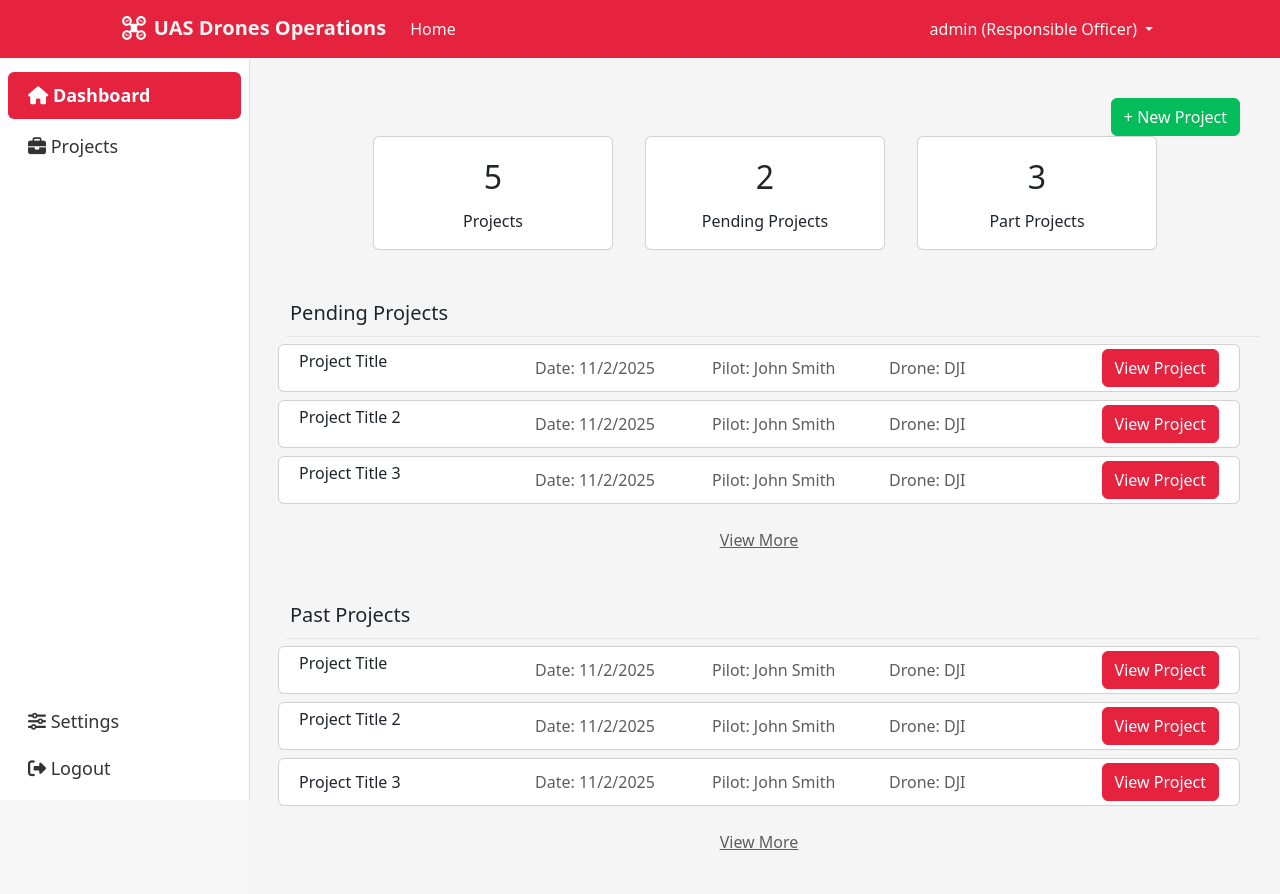
After one commit to NikitaEdin/SOC09109-2025-TR2-Group-Project, a Flask app: page /dashboard in a window 1280 px wide. The commit adds this page. Run offline with Flask 3, Linux system fonts and the light colour scheme; a user stored in the database is signed in.

Commit message:
Add basic dashboard
Added a dashboard page with routes logic, and an individual project page example (frontend).

```diff
--- a/app/__init__.py
+++ b/app/__init__.py
@@ -22,8 +22,8 @@ bcrypt = Bcrypt(app)
 
 # Login Manager
 login_manager = LoginManager(app)
-# login_manager.login_view = 'login'
-# login_manager.login_message_category = 'info'
+login_manager.login_view = 'login'
+login_manager.login_message_category = 'info'
 
 
 # Import routes
@@ -31,3 +31,4 @@ from app import routes
 from app import routes_auth
 from app import routes_wizard
 from app import routes_forms
+from app import routes_dashboard
--- a/app/static/main.css
+++ b/app/static/main.css
@@ -5,13 +5,18 @@
 
     --accent-colour: #E5233F;
     --accent-hover-colour: #F03B55;
-    --accent-press-colour: #C71E36 ;
+    --accent-press-colour: #C71E36;
+
+    --text-secondary-colour:rgb(93, 93, 93);
 
     --text-light-colour: #f4f4f4;
     --text-dark-colour: #121212;
 
     --success-colour: #03BD5B;
+    --success-colour-hover: #14d26d;
+    --success-colour-press: #07a651;
     --danger-colour: #dc3545;
+
 }
 
 
@@ -33,6 +38,26 @@
 
 .btn-primary:visited {
     background-color:  var(--accent-press-colour);
+}
+
+/* ///////////////////// Success Buttons ///////////////////// */
+.btn-success {
+    background-color: var(--success-colour) !important;
+    border-color: var(--success-colour) !important;
+}
+
+.btn-success:hover {
+    background-color: var(--success-colour-hover) !important;
+    border-color: var(--success-colour-hover) !important;
+}
+
+.btn-success:active {
+    background-color: var(--success-colour-press) !important;
+    border-color: var(--success-colour-press) !important;
+}
+
+.btn-success:visited {
+    background-color:  var(--success-colour-press);
 }
 
 
--- a/app/templates/base.html
+++ b/app/templates/base.html
@@ -35,15 +35,19 @@
     {% endblock %}
 
 
-    <!-- Content -->
-    <div class="mt-3 container">
+    <!-- Check if 'use_container' is passed as False -->
+    <div class="{% if use_container != False %}mt-3 container{% endif %}">
         {% block content %}{% endblock %}
     </div>
 
+
    <!-- Footer -->
+    {% if footer != False %}
    {% block footer %}
        {% include 'footer.html' %}
    {% endblock %}
+
+   {% endif %}
 
 
 
--- /dev/null
+++ b/app/templates/dashboard/dashboard.html
@@ -0,0 +1,250 @@
+<!-- Dashboard: home/root page of the dashboard, the first page the user see after logging-in -->
+
+{% extends "/dashboard/dashboard_base.html" %}
+
+{% block main_content %}
+  <div class="home-container">
+
+    <!-- New Project -->
+    <div class="d-flex justify-content-end">
+      <a href="#" class="btn btn-success">+ New Project</a>
+    </div>
+
+    <!-- Upper cards -->
+    <div class="row d-flex justify-content-center">
+
+
+      <!-- Project Card -->
+      <div class="card mx-3" style="width: 15rem;">
+        <div class="card-body">
+          <p class="fs-2 card-title text-center">5</p>
+          <p class="card-text text-center">Projects</p>
+        </div>
+      </div>
+
+      <!-- Project Card -->
+      <div class="card mx-3" style="width: 15rem;">
+        <div class="card-body">
+          <p class="fs-2 card-title text-center">2</p>
+          <p class="card-text text-center">Pending Projects</p>
+        </div>
+      </div>
+
+      <!-- Project Card -->
+      <div class="card mx-3" style="width: 15rem;">
+        <div class="card-body">
+          <p class="fs-2 card-title text-center">3</p>
+          <p class="card-text text-center">Part Projects</p>
+        </div>
+      </div>
+    </div>
+
+    <!-- Pending Projects -->
+    <div class="row mt-5">
+      <p class="fs-5" >Pending Projects</p>
+      <div class="divider"></div>
+
+      <div class="list-group">
+        <!-- Item 1 -->
+        <div class="card mb-2">
+          <div class="row mx-2 my-1">
+            <!-- Title -->
+            <div class="col-3">
+              <p class="mb-0">Project Title</p>
+            </div>
+            <!-- Date -->
+            <div class="col align-content-center">
+              <p class="mb-0" style="color: var(--text-secondary-colour);">Date: 11/2/2025</p>
+            </div>
+            <!-- Pilot -->
+            <div class="col align-content-center">
+              <p class="mb-0" style="color: var(--text-secondary-colour);">Pilot: John Smith</p>
+            </div>
+            <!-- Drone -->
+            <div class="col align-content-center">
+              <p class="mb-0" style="color: var(--text-secondary-colour);">Drone: DJI</p>
+            </div>
+            <!-- View Project -->
+            <div class="col d-flex justify-content-end">
+              <a href="{{url_for('project')}}" class="btn btn-primary">View Project</a>
+            </div>
+          </div>
+        </div>
+
+
+        <!-- Item 2 -->
+        <div class="card mb-2">
+          <div class="row mx-2 my-1">
+            <!-- Title -->
+            <div class="col-3">
+              <p class="mb-0">Project Title 2</p>
+            </div>
+            <!-- Date -->
+            <div class="col align-content-center">
+              <p class="mb-0" style="color: var(--text-secondary-colour);">Date: 11/2/2025</p>
+            </div>
+            <!-- Pilot -->
+            <div class="col align-content-center">
+              <p class="mb-0" style="color: var(--text-secondary-colour);">Pilot: John Smith</p>
+            </div>
+            <!-- Drone -->
+            <div class="col align-content-center">
+              <p class="mb-0" style="color: var(--text-secondary-colour);">Drone: DJI</p>
+            </div>
+            <!-- View Project -->
+            <div class="col d-flex justify-content-end">
+              <button class="btn btn-primary">View Project</button>
+            </div>
+          </div>
+        </div>
+
+
+
+        <!-- Item 3 -->
+        <div class="card mb-2">
+          <div class="row mx-2 my-1">
+            <!-- Title -->
+            <div class="col-3">
+              <p class="mb-0">Project Title 3</p>
+            </div>
+            <!-- Date -->
+            <div class="col align-content-center">
+              <p class="mb-0" style="color: var(--text-secondary-colour);">Date: 11/2/2025</p>
+            </div>
+            <!-- Pilot -->
+            <div class="col align-content-center">
+              <p class="mb-0" style="color: var(--text-secondary-colour);">Pilot: John Smith</p>
+            </div>
+            <!-- Drone -->
+            <div class="col align-content-center">
+              <p class="mb-0" style="color: var(--text-secondary-colour);">Drone: DJI</p>
+            </div>
+            <!-- View Project -->
+            <div class="col d-flex justify-content-end">
+              <button class="btn btn-primary">View Project</button>
+            </div>
+          </div>
+        </div>
+
+        <!-- View More - Pending Projects -->
+        <div class="text-center mt-3">
+          <a href="#" style="color: var(--text-secondary-colour);">View More</a>
+        </div>
+      </div>
+
+
+
+    </div>
+
+    <!-- Past Projects -->
+    <div class="row mt-5">
+      <p class="fs-5" >Past Projects</p>
+      <div class="divider"></div>
+
+      <div class="list-group">
+        <!-- Item 1 -->
+        <div class="card mb-2">
+          <div class="row mx-2 my-1">
+            <!-- Title -->
+            <div class="col-3">
+              <p class="mb-0">Project Title</p>
+            </div>
+            <!-- Date -->
+            <div class="col align-content-center">
+              <p class="mb-0" style="color: var(--text-secondary-colour);">Date: 11/2/2025</p>
+            </div>
+            <!-- Pilot -->
+            <div class="col align-content-center">
+              <p class="mb-0" style="color: var(--text-secondary-colour);">Pilot: John Smith</p>
+            </div>
+            <!-- Drone -->
+            <div class="col align-content-center">
+              <p class="mb-0" style="color: var(--text-secondary-colour);">Drone: DJI</p>
+            </div>
+            <!-- View Project -->
+            <div class="col d-flex justify-content-end">
+              <button class="btn btn-primary">View Project</button>
+            </div>
+          </div>
+        </div>
+
+
+        <!-- Item 2 -->
+        <div class="card mb-2">
+          <div class="row mx-2 my-1">
+            <!-- Title -->
+            <div class="col-3">
+              <p class="mb-0">Project Title 2</p>
+            </div>
+            <!-- Date -->
+            <div class="col align-content-center">
+              <p class="mb-0" style="color: var(--text-secondary-colour);">Date: 11/2/2025</p>
+            </div>
+            <!-- Pilot -->
+            <div class="col align-content-center">
+              <p class="mb-0" style="color: var(--text-secondary-colour);">Pilot: John Smith</p>
+            </div>
+            <!-- Drone -->
+            <div class="col align-content-center">
+              <p class="mb-0" style="color: var(--text-secondary-colour);">Drone: DJI</p>
+            </div>
+            <!-- View Project -->
+            <div class="col d-flex justify-content-end">
+              <button class="btn btn-primary">View Project</button>
+            </div>
+          </div>
+        </div>
+
+
+
+        <!-- Item 3 -->
+        <div class="card mb-2">
+          <div class="row mx-2 my-1 align-items-center">
+            <!-- Title -->
+            <div class="col-3">
+              <p class="mb-0">Project Title 3</p>
+            </div>
+            <!-- Date -->
+            <div class="col align-content-center">
+              <p class="mb-0" style="color: var(--text-secondary-colour);">Date: 11/2/2025</p>
+            </div>
+            <!-- Pilot -->
+            <div class="col align-content-center">
+              <p class="mb-0" style="color: var(--text-secondary-colour);">Pilot: John Smith</p>
+            </div>
+            <!-- Drone -->
+            <div class="col align-content-center">
+              <p class="mb-0" style="color: var(--text-secondary-colour);">Drone: DJI</p>
+            </div>
+            <!-- View Project -->
+            <div class="col d-flex justify-content-end">
+              <button class="btn btn-primary">View Project</button>
+            </div>
+          </div>
+        </div>
+
+        <!-- View More - Pending Projects -->
+        <div class="text-center mt-3">
+          <a href="#" style="color: var(--text-secondary-colour);">View More</a>
+        </div>
+      </div>
+
+
+
+    </div>
+
+
+  </div>
+
+  <style>
+    .home-container {
+      padding: 20px;
+    }
+
+    .divider {
+      border-top: 1px solid rgb(228, 228, 228);
+      margin-left: 0.5rem;
+      margin-top: -0.5rem;
+    }
+  </style>
+{% endblock %}
--- /dev/null
+++ b/app/templates/dashboard/dashboard_base.html
@@ -0,0 +1,164 @@
+<!-- This is the base html used for all dashboard pages -->
+<!-- It comes with collapsable sidebar -->
+
+{% extends "base.html" %}
+
+
+{% block content %}
+<!-- Sidebar -->
+<div class="sidebar" style="margin-top: 59.5px; height: calc(100vh - 59.5px);">
+  <!-- Top Section -->
+  <div class="top-section mt-2 mx-2">
+    <a href="{{ url_for('dashboard') }}" class="btn my-1 {% if title == 'dashboard' %}active{% endif %}">
+      <i class="fas fa-home"></i> Dashboard
+    </a>
+
+    <a href="{{ url_for('projects') }}" class="btn my-1 {% if title == 'projects' %}active{% endif %}">
+      <i class="fas fa-briefcase"></i> Projects
+    </a>
+
+  </div>
+
+
+  <!-- Bottom Section -->
+  <div class="bottom-section mx-2 mb-2">
+    <button class="btn">
+      <i class="fas fa-sliders-h"></i> Settings
+    </button>
+    <a href="{{url_for('logout')}}" class="btn">
+      <i class="fas fa-sign-out-alt"></i> Logout
+    </a>
+  </div>
+</div>
+
+<!-- Hamburger Menu (visible on mobile screens) -->
+<button class="sidebar-collapse btn" id="sidebar-toggle">&#9776;</button>
+
+<!-- MAIN CONTENT -->
+<div class="main_content">
+  {% block main_content %}{% endblock %}
+</div>
+
+<style>
+  /* General Styles for the Dashboard Layout */
+  .main_content {
+    margin-left: 250px;
+    /* Make space for the sidebar on larger screens */
+    width: calc(100% - 250px);
+    /* Adjust width to account for the sidebar */
+    transition: margin-left 0.3s ease;
+    padding: 20px;
+    background-color: #f5f5f5;
+    min-height: 100vh;
+    /* Ensure content takes up full height */
+  }
+
+  /* Sidebar */
+  .sidebar {
+    height: 100vh;
+    position: fixed;
+    top: 0;
+    left: 0;
+    width: 250px;
+    background-color: #ffffff;
+    color: #333;
+    display: flex;
+    flex-direction: column;
+    justify-content: space-between;
+    border-right: 1px solid #ddd;
+    transition: transform 0.3s ease-in-out;
+    z-index: 1000;
+  }
+
+  /* Sidebar toggle button (for mobile) */
+  .sidebar-collapse {
+    display: none;
+  }
+
+  /* Media Query for Small Screens (Mobile/Tablets) */
+  @media (max-width: 768px) {
+
+    /* Small screens - sidebar should take 60% width */
+    .sidebar {
+      position: fixed;
+      width: 60%;
+      transform: translateX(-100%);
+      /* Sidebar hidden by default */
+      z-index: 1050;
+    }
+
+    /* Show sidebar when it has 'show' class */
+    .sidebar.show {
+      transform: translateX(0);
+    }
+
+    /* Main content takes full width when sidebar is collapsed */
+    .main_content {
+      margin-left: 0;
+      width: 100%;
+      /* Take up full width */
+    }
+
+    .sidebar-collapse {
+      margin: 5px 25px;
+      display: block;
+      background-color: #ffffff;
+      color: var(--accent-colour);
+
+      border: none;
+      font-size: 30px;
+    }
+  }
+
+  /* Sidebar Button Styling */
+  .sidebar a,
+  .sidebar button {
+    color: #333;
+    text-decoration: none;
+    padding: 10px 20px;
+    display: block;
+    font-size: 18px;
+    border: none;
+    background: none;
+    width: 100%;
+    text-align: left;
+    transition: background-color 0.3s, color 0.3s;
+  }
+
+  .sidebar a:hover,
+  .sidebar button:hover {
+    background-color: var(--accent-colour);
+    color: white;
+  }
+
+  /* Active button styles */
+  .sidebar .btn.active {
+    font-weight: bold;
+    background-color: var(--accent-colour);
+    color: white;
+  }
+
+  .sidebar a:active,
+  .sidebar button:active {
+    background-color: var(--accent-colour);
+  }
+</style>
+
+<script>
+  // Dashboard - toggle the sidebar on mobile
+  const sidebarToggle = document.getElementById('sidebar-toggle');
+  const sidebar = document.querySelector('.sidebar');
+
+  // Dashboard - sidebar visibility when hamburger menu is clicked (mobile)
+  sidebarToggle.addEventListener('click', function () {
+    sidebar.classList.toggle('show');
+  });
+
+  // Dashboard - Close sidebar when clicking outside (mobile)
+  document.addEventListener('click', function (event) {
+    if (!sidebar.contains(event.target) && !sidebarToggle.contains(event.target)) {
+      sidebar.classList.remove('show');
+    }
+  });
+</script>
+{% endblock %}
--- a/app/templates/navigation.html
+++ b/app/templates/navigation.html
@@ -34,6 +34,7 @@
                         <li><a class="dropdown-item" href="#"><i class="fas fa-cogs me-2"></i> Admin Panel</a></li>
 
                      {% endif %}
+                     <li><a class="dropdown-item" href="{{url_for('dashboard')}}"><i class="fas fa-chart-line me-2"></i> Dashboard</a></li>
                     <li><a class="dropdown-item" href="{{ url_for('logout') }}"><i class="fas fa-sign-out-alt me-2"></i> Logout</a></li>
                 </ul>
             </li>
```
Also changed, not shown: app/routes_dashboard.py (added, +23 -0 lines), app/templates/dashboard/project.html (added, +120 -0 lines), app/templates/dashboard/projects.html (added, +72 -0 lines).
